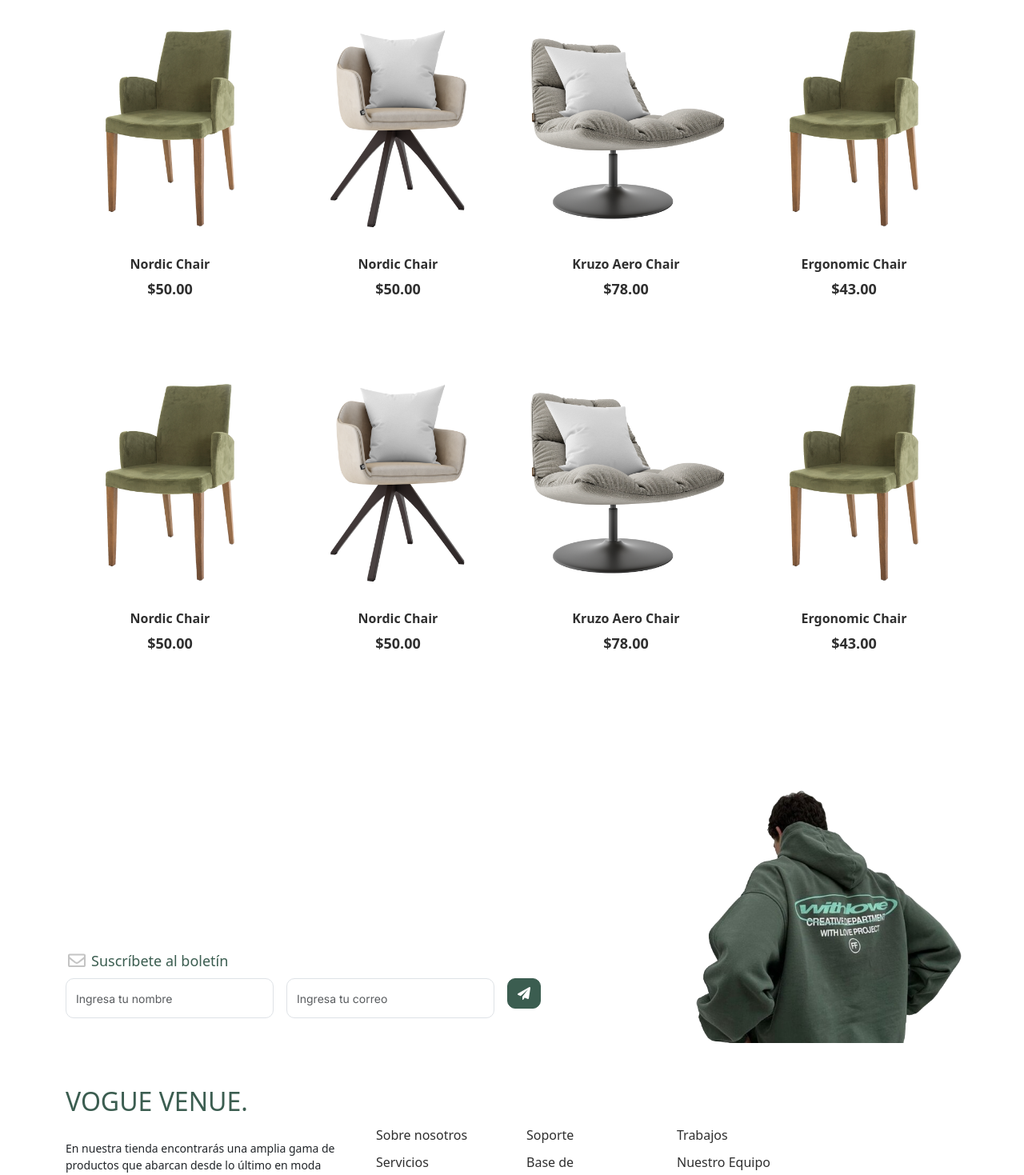
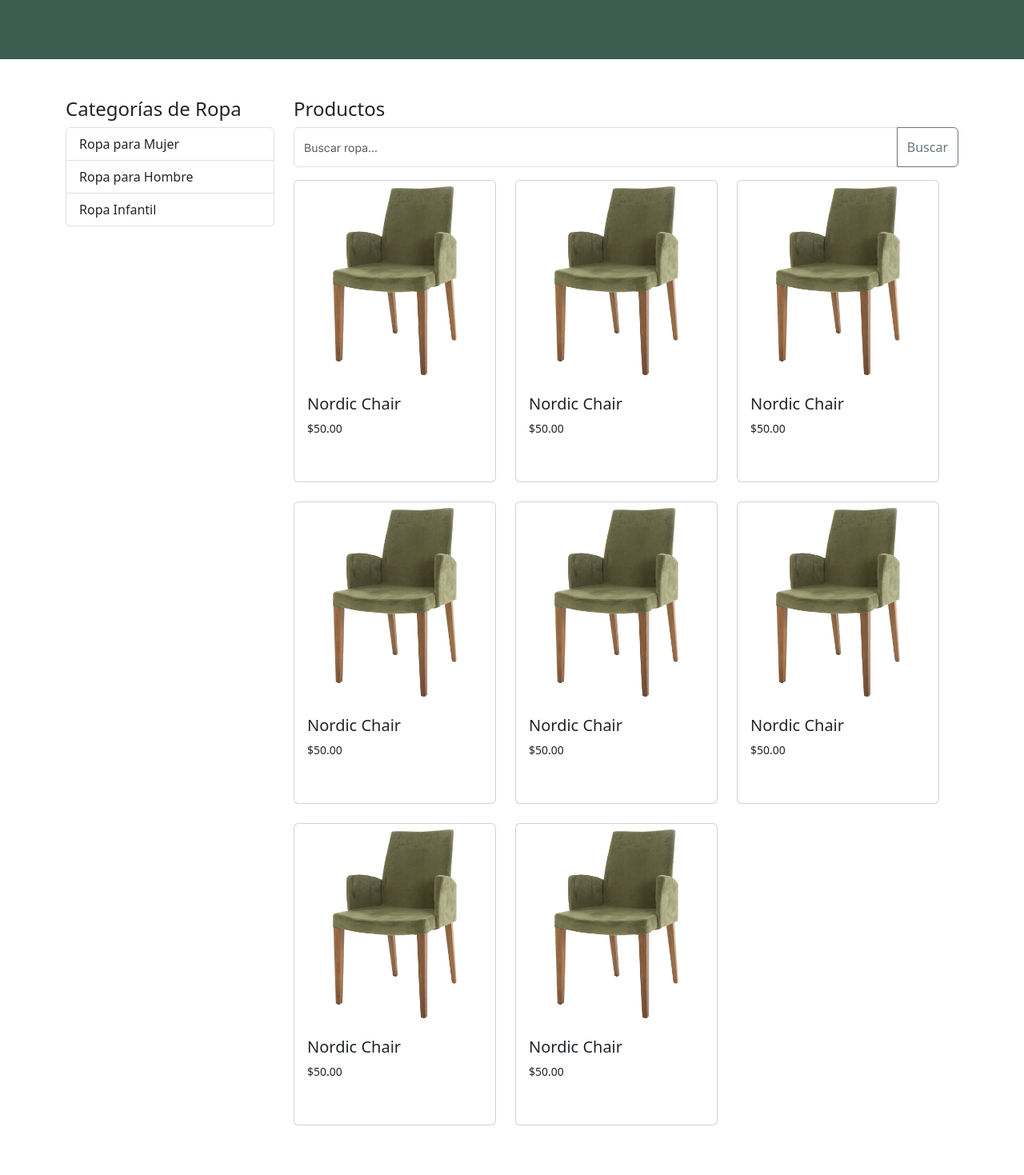
Before and after one commit to alfito69420/TEDW_ecomerce_front, an Angular app: page /shop in a window 1280 px wide. Shown: the part 460-1929 px from the top of the page at 80% size. Built offline with nearby package versions, Linux system fonts and the light colour scheme.

Commit message:
Contenido estatico de tienda

```diff
--- a/src/app/components/footer/footer.component.html
+++ b/src/app/components/footer/footer.component.html
@@ -1,8 +1,6 @@
 <footer class="footer-section">
   <div class="container relative">
-    <div class="sofa-img">
-      <img src="./../assets/images/parteAbajo.png" alt="Image" class="img-fluid" />
-    </div>
+
 
     <div class="row">
       <div class="col-lg-8">
--- a/src/app/components/home/home.component.html
+++ b/src/app/components/home/home.component.html
@@ -5,7 +5,7 @@
       <div class="col-lg-5">
         <div class="intro-excerpt">
           <h1>
-            Todo en Uno
+            Todo en Uno,
             <span clsas="d-block">Estilo y Elegancia en Cada Prenda</span>
           </h1>
           <p class="mb-4">
--- a/src/app/components/shop/shop.component.html
+++ b/src/app/components/shop/shop.component.html
@@ -4,136 +4,176 @@
     <div class="row justify-content-between">
       <div class="col-lg-5">
         <div class="intro-excerpt">
-          <h1>Shop</h1>
+          <h1>
+            Encuentra tu Estilo Único
+          </h1>
+          <p class="mb-4">
+            Explora nuestra amplia gama de prendas y accesorios diseñados para realzar tu estilo personal.
+            Con materiales de primera calidad y diseños exclusivos, cada compra es una oportunidad para expresarte
+            y destacar con autenticidad.
+          </p>
         </div>
       </div>
       <div class="col-lg-7">
-
+        <div class="hero-img-wrap">
+          <!--<img src="./../assets/images/portada.png" class="img-fluid" />-->
+        </div>
       </div>
     </div>
   </div>
 </div>
 <!-- End Hero Section -->
 
+<!--Star contenido -->
+<div class="container mt-5">
+  <div class="row">
+    <!-- Menú de categorías -->
+    <div class="col-lg-3">
+      <h4>Categorías de Ropa</h4>
+      <div class="list-group">
+        <a href="#" class="list-group-item list-group-item-action">Ropa para Mujer</a>
+        <a href="#" class="list-group-item list-group-item-action">Ropa para Hombre</a>
+        <a href="#" class="list-group-item list-group-item-action">Ropa Infantil</a>
+        <!-- Agrega más categorías según sea necesario -->
+      </div>
+    </div>
+    <!--End Menu-->
 
-
-<div class="untree_co-section product-section before-footer-section">
-  <div class="container">
+    <!--start Contenedor productos-->
+    <div class="col-lg-9">
+      <h4>Productos</h4>
       <div class="row">
-
+        <!--Start barra de navegacion-->
+        <form>
+          <div class="input-group mb-3">
+            <input type="text" class="form-control" placeholder="Buscar ropa...">
+            <button class="btn btn-outline-secondary" type="button">Buscar</button>
+          </div>
+        </form>
+        <!--End barra de navegacion-->
         <!-- Start Column 1 -->
-      <div class="col-12 col-md-4 col-lg-3 mb-5">
-        <a class="product-item" href="#">
-          <img src="./../assets/images/product-3.png" class="img-fluid product-thumbnail">
-          <h3 class="product-title">Nordic Chair</h3>
-          <strong class="product-price">$50.00</strong>
-
+        <div class="row">
+          <!-- Empieza contenedor de productos -->
+          <div class="col-md-4 mb-4">
+            <div class="card">
+              <img src="./../assets/images/product-3.png" class="card-img-top" alt="Nordic Chair">
+              <div class="card-body">
+                <h5 class="card-title">Nordic Chair</h5>
+                <p class="card-text">$50.00</p>
                 <span class="icon-cross">
                   <img src="./../assets/images/cross.svg" class="img-fluid">
                 </span>
-        </a>
+              </div>
+            </div>
+          </div>
+          <!-- End Column 1 -->
+
+          <!-- Start column 2-->
+          <div class="col-md-4 mb-4">
+            <div class="card">
+              <img src="./../assets/images/product-3.png" class="card-img-top" alt="Nordic Chair">
+              <div class="card-body">
+                <h5 class="card-title">Nordic Chair</h5>
+                <p class="card-text">$50.00</p>
+                <span class="icon-cross">
+                  <img src="./../assets/images/cross.svg" class="img-fluid">
+                </span>
+              </div>
+            </div>
+          </div>
+          <!-- End Column 2 -->
+
+          <!-- Start Column 3 -->
+          <div class="col-md-4 mb-4">
+            <div class="card">
+              <img src="./../assets/images/product-3.png" class="card-img-top" alt="Nordic Chair">
+              <div class="card-body">
+                <h5 class="card-title">Nordic Chair</h5>
+                <p class="card-text">$50.00</p>
+                <span class="icon-cross">
+                  <img src="./../assets/images/cross.svg" class="img-fluid">
+                </span>
+              </div>
+            </div>
+          </div>
+          <!-- End Column 3 -->
+
+          <!-- Start Column 4 -->
+          <div class="col-md-4 mb-4">
+            <div class="card">
+              <img src="./../assets/images/product-3.png" class="card-img-top" alt="Nordic Chair">
+              <div class="card-body">
+                <h5 class="card-title">Nordic Chair</h5>
+                <p class="card-text">$50.00</p>
+                <span class="icon-cross">
+                  <img src="./../assets/images/cross.svg" class="img-fluid">
+                </span>
+              </div>
+            </div>
+          </div>
+          <!-- End Column 4 -->
+
+          <!-- Start Column 1 -->
+          <div class="col-md-4 mb-4">
+            <div class="card">
+              <img src="./../assets/images/product-3.png" class="card-img-top" alt="Nordic Chair">
+              <div class="card-body">
+                <h5 class="card-title">Nordic Chair</h5>
+                <p class="card-text">$50.00</p>
+                <span class="icon-cross">
+                  <img src="./../assets/images/cross.svg" class="img-fluid">
+                </span>
+              </div>
+            </div>
           </div>
           <!-- End Column 1 -->
 
           <!-- Start Column 2 -->
-      <div class="col-12 col-md-4 col-lg-3 mb-5">
-        <a class="product-item" href="#">
-          <img src="./../assets/images/product-1.png" class="img-fluid product-thumbnail">
-          <h3 class="product-title">Nordic Chair</h3>
-          <strong class="product-price">$50.00</strong>
-
+          <div class="col-md-4 mb-4">
+            <div class="card">
+              <img src="./../assets/images/product-3.png" class="card-img-top" alt="Nordic Chair">
+              <div class="card-body">
+                <h5 class="card-title">Nordic Chair</h5>
+                <p class="card-text">$50.00</p>
                 <span class="icon-cross">
                   <img src="./../assets/images/cross.svg" class="img-fluid">
                 </span>
-        </a>
+              </div>
+            </div>
           </div>
           <!-- End Column 2 -->
 
           <!-- Start Column 3 -->
-      <div class="col-12 col-md-4 col-lg-3 mb-5">
-        <a class="product-item" href="#">
-          <img src="./../assets/images/product-2.png" class="img-fluid product-thumbnail">
-          <h3 class="product-title">Kruzo Aero Chair</h3>
-          <strong class="product-price">$78.00</strong>
-
+          <div class="col-md-4 mb-4">
+            <div class="card">
+              <img src="./../assets/images/product-3.png" class="card-img-top" alt="Nordic Chair">
+              <div class="card-body">
+                <h5 class="card-title">Nordic Chair</h5>
+                <p class="card-text">$50.00</p>
                 <span class="icon-cross">
                   <img src="./../assets/images/cross.svg" class="img-fluid">
                 </span>
-        </a>
+              </div>
+            </div>
           </div>
           <!-- End Column 3 -->
 
           <!-- Start Column 4 -->
-      <div class="col-12 col-md-4 col-lg-3 mb-5">
-        <a class="product-item" href="#">
-          <img src="./../assets/images/product-3.png" class="img-fluid product-thumbnail">
-          <h3 class="product-title">Ergonomic Chair</h3>
-          <strong class="product-price">$43.00</strong>
-
+          <div class="col-md-4 mb-4">
+            <div class="card">
+              <img src="./../assets/images/product-3.png" class="card-img-top" alt="Nordic Chair">
+              <div class="card-body">
+                <h5 class="card-title">Nordic Chair</h5>
+                <p class="card-text">$50.00</p>
                 <span class="icon-cross">
                   <img src="./../assets/images/cross.svg" class="img-fluid">
                 </span>
-        </a>
-      </div>
-      <!-- End Column 4 -->
-
-
-      <!-- Start Column 1 -->
-      <div class="col-12 col-md-4 col-lg-3 mb-5">
-        <a class="product-item" href="#">
-          <img src="./../assets/images/product-3.png" class="img-fluid product-thumbnail">
-          <h3 class="product-title">Nordic Chair</h3>
-          <strong class="product-price">$50.00</strong>
-
-          <span class="icon-cross">
-            <img src="./../assets/images/cross.svg" class="img-fluid">
-          </span>
-        </a>
-      </div>
-      <!-- End Column 1 -->
-
-      <!-- Start Column 2 -->
-      <div class="col-12 col-md-4 col-lg-3 mb-5">
-        <a class="product-item" href="#">
-          <img src="./../assets/images/product-1.png" class="img-fluid product-thumbnail">
-          <h3 class="product-title">Nordic Chair</h3>
-          <strong class="product-price">$50.00</strong>
-
-          <span class="icon-cross">
-            <img src="images/cross.svg" class="img-fluid">
-          </span>
-        </a>
-      </div>
-      <!-- End Column 2 -->
-
-      <!-- Start Column 3 -->
-      <div class="col-12 col-md-4 col-lg-3 mb-5">
-        <a class="product-item" href="#">
-          <img src="./../assets/images/product-2.png" class="img-fluid product-thumbnail">
-          <h3 class="product-title">Kruzo Aero Chair</h3>
-          <strong class="product-price">$78.00</strong>
-
-          <span class="icon-cross">
-            <img src="./../assets/images/cross.svg" class="img-fluid">
-          </span>
-        </a>
-      </div>
-      <!-- End Column 3 -->
-
-      <!-- Start Column 4 -->
-      <div class="col-12 col-md-4 col-lg-3 mb-5">
-        <a class="product-item" href="#">
-          <img src="./../assets/images/product-3.png" class="img-fluid product-thumbnail">
-          <h3 class="product-title">Ergonomic Chair</h3>
-          <strong class="product-price">$43.00</strong>
-
-          <span class="icon-cross">
-            <img src="./../assets/images/cross.svg" class="img-fluid">
-          </span>
-        </a>
-      </div>
-      <!-- End Column 4 -->
-
               </div>
             </div>
           </div>
+          <!-- End Column 4 -->
+        </div>
+      </div>
+    </div>
+  </div>
+</div>
```
Also changed, not shown: src/assets/images/sofa.png (deleted). Lines whose indentation alone changed are shown as unchanged.
